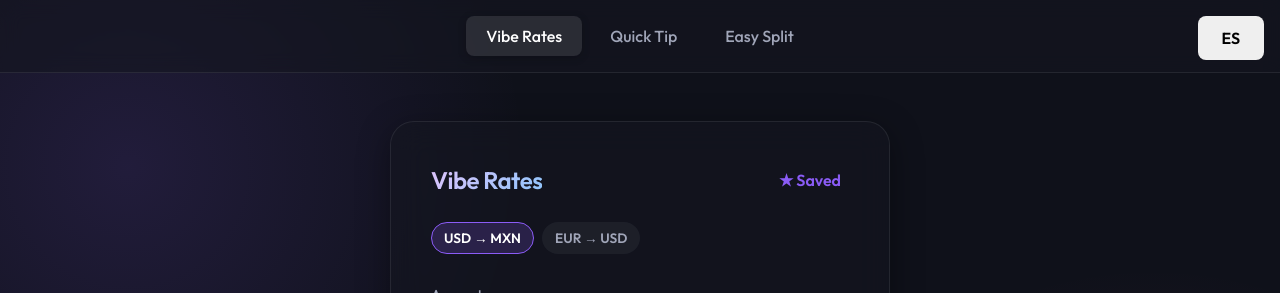
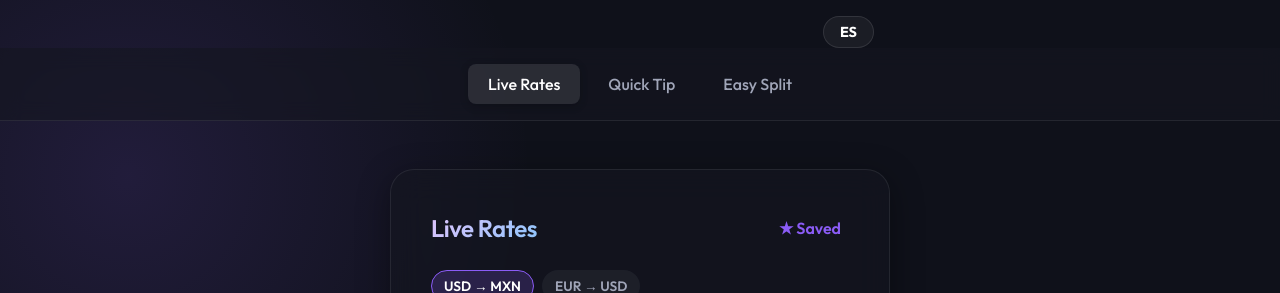
Before and after one commit to akkkrrr/the-basic-three, a React (Vite) app: page / in a window 1280 px wide. Shown: the top 293 px of the page. Built offline with nearby package versions, Linux system fonts and the light colour scheme; no server answers.

Commit message:
fix: Mobiilinapin ES/EN päällekkäisulkoasu ja Vibe Rates nimi korvattu Live Ratesilla

```diff
--- a/src/App.jsx
+++ b/src/App.jsx
@@ -19,10 +19,11 @@ function App() {
 
   return (
     <>
-      <div style={{ position: 'absolute', top: '1rem', right: '1rem', zIndex: 100 }}>
+      <div style={{ width: '100%', maxWidth: '500px', margin: '0 auto', display: 'flex', justifyContent: 'flex-end', padding: '1rem 1rem 0', zIndex: 100 }}>
         <button
           onClick={() => setLanguage(language === 'en' ? 'es' : 'en')}
           className="lang-toggle"
+          style={{ background: 'rgba(255,255,255,0.05)', border: '1px solid rgba(255,255,255,0.1)', color: '#fff', padding: '6px 16px', borderRadius: '16px', cursor: 'pointer', fontSize: '0.9rem', fontWeight: 'bold' }}
         >
           {language === 'en' ? 'ES' : 'EN'}
         </button>
--- a/src/i18n.js
+++ b/src/i18n.js
@@ -2,13 +2,13 @@ export const translations = {
     en: {
         // Navigation
         nav: {
-            vibeRates: "Vibe Rates",
+            vibeRates: "Live Rates",
             quickTip: "Quick Tip",
             easySplit: "Easy Split"
         },
-        // Vibe Rates
+        // Live Rates
         vibeRates: {
-            title: "Vibe Rates",
+            title: "Live Rates",
             saveFav: "☆ Save",
             savedFav: "★ Saved",
             amount: "Amount",
```
